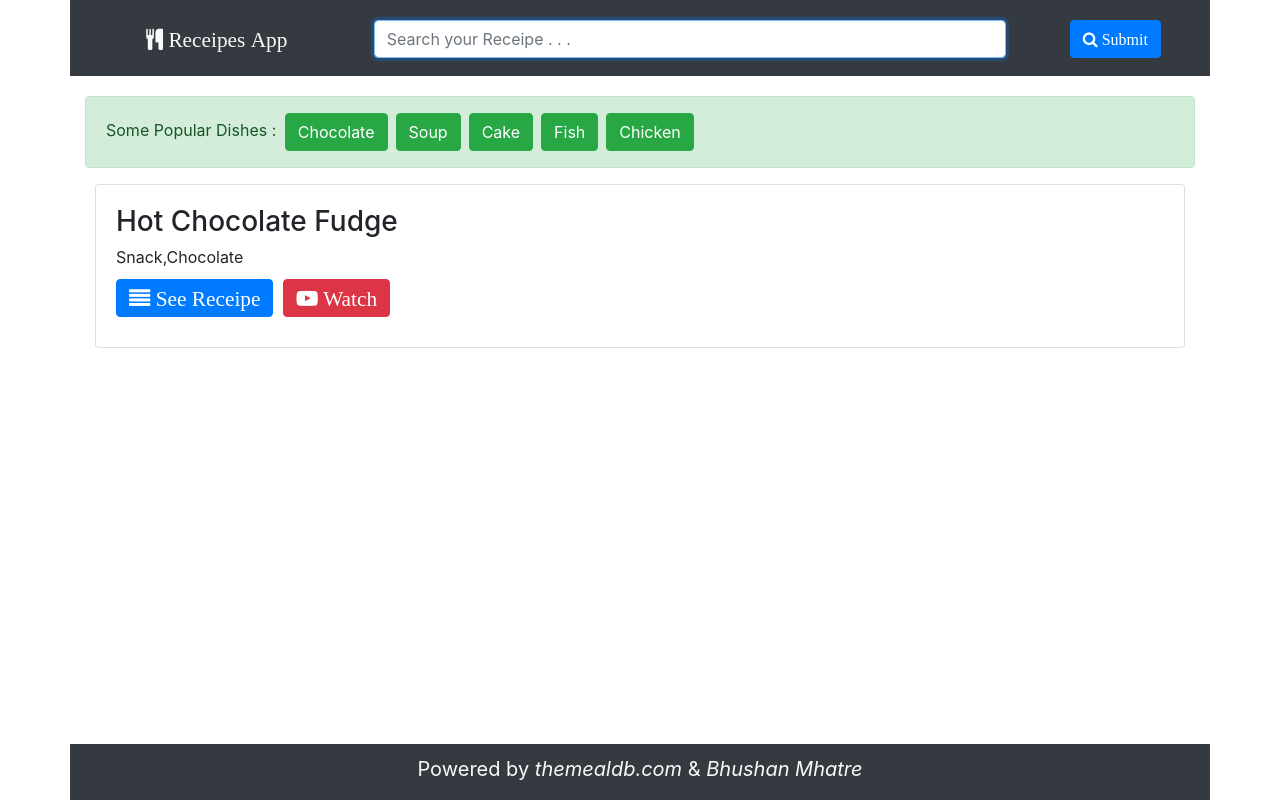
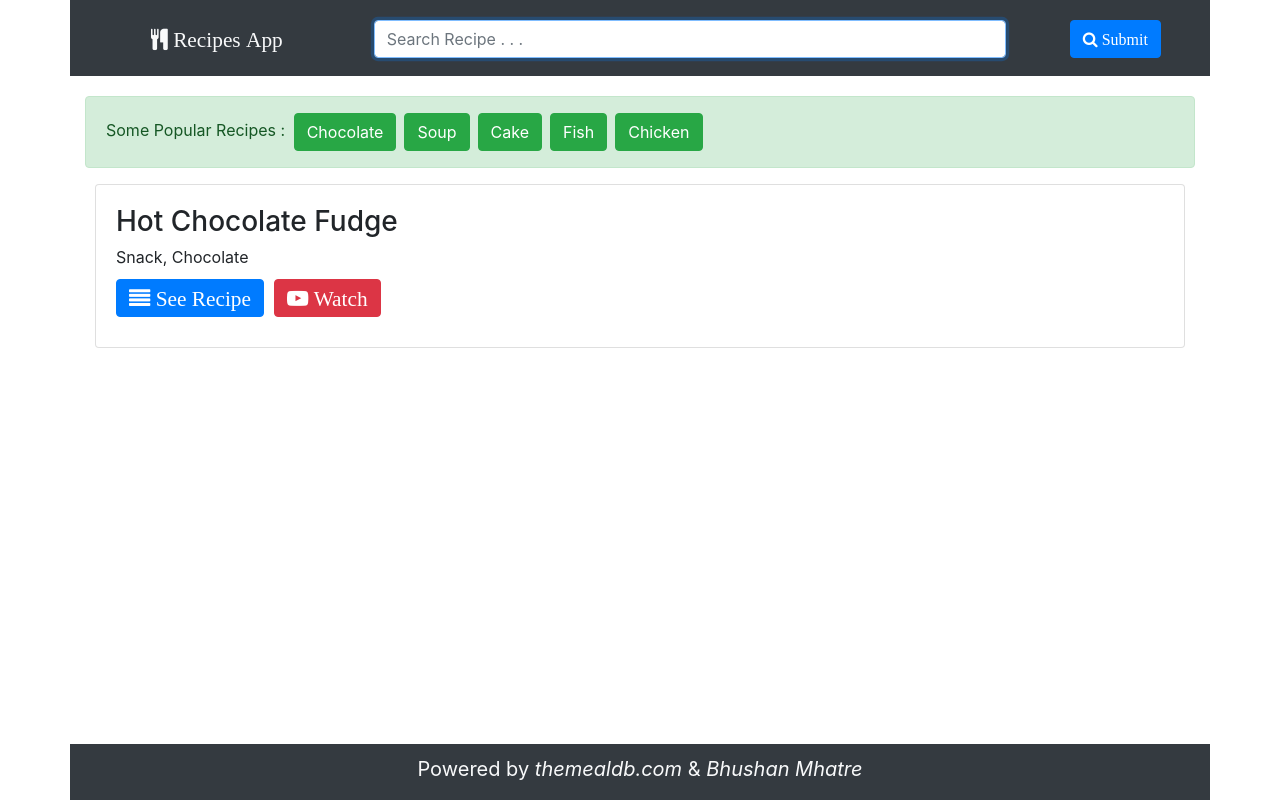
Before and after one commit to thebhushanmhatre/food-recipe-app, a React (Create React App) app: page / in a window 1280 px wide. Built offline with nearby package versions, Linux system fonts and the light colour scheme.

Commit message:
Correcting Minor Spelling Mistakes

```diff
--- a/src/App.js
+++ b/src/App.js
@@ -12,28 +12,28 @@ export default function App() {
   const [input, setInput] = useState('')
 
   const getDish = async() => {
-    let receipename = document.getElementById('receipename').value
-    setInput(receipename)
-    if(receipename != null && receipename.length > 0){
-      let url = "https://www.themealdb.com/api/json/v1/1/search.php?s="+receipename
+    let recipename = document.getElementById('recipename').value
+    setInput(recipename)
+    if(recipename != null && recipename.length > 0){
+      let url = "https://www.themealdb.com/api/json/v1/1/search.php?s="+recipename
       let response = await fetch(url)
       let mealData = await response.json()
       if (mealData.meals != null){
         setData(mealData)
       }
       else if (mealData.meals==null) {
-        let msg = 'No Dishes found with name: "' + receipename + '"'
+        let msg = 'No Recipe found with name: "' + recipename + '"'
         setData({meals: [], message: msg})
       }
     }
   }
 
-  const getPopularDish = async(receipename) => {
-    let url = "https://www.themealdb.com/api/json/v1/1/search.php?s="+receipename
+  const getPopularDish = async(recipename) => {
+    let url = "https://www.themealdb.com/api/json/v1/1/search.php?s="+recipename
     let response = await fetch(url)
     let mealData = await response.json()
     setData(mealData)
-    setInput(receipename)
+    setInput(recipename)
   }
 
   const goHome = () => {
--- a/src/components/DisplayItems.js
+++ b/src/components/DisplayItems.js
@@ -46,9 +46,11 @@ function RenderItem({item}){
     <Card style={{margin: 10}}>
       <CardBody>
         <CardTitle><h3>{item.strMeal}</h3></CardTitle>
-        <CardSubtitle>{item.strTags}</CardSubtitle>
+        {(item.strTags) &&
+          <CardSubtitle>{item.strTags.split(',').join(', ')}</CardSubtitle>
+        }
       <Button color="primary" onClick={toggle} style={{ marginTop: 10, marginBottom: 10}}>
-      <i className="fa fa-align-justify fa-lg" aria-hidden="true"> See Receipe</i></Button>
+      <i className="fa fa-align-justify fa-lg" aria-hidden="true"> See Recipe</i></Button>
       <a href={item.strYoutube} target="_blank" rel="noopener noreferrer">
         <Button color="danger" onClick={toggle} style={{ margin: 10}}>
           <i className="fa fa-youtube-play fa-lg" aria-hidden="true"> Watch</i>
--- a/src/components/InputForm.js
+++ b/src/components/InputForm.js
@@ -18,12 +18,12 @@ export default function InputForm(props){
     <Row className="bg-dark text-light text-center"
       style={{paddingTop: 20,  paddingLeft: 5, paddingBottom: 10, alignItems:'center'}}>
       <Col sm='12' md='3' lg='3' className='mb-2'>
-         <i className="fa fa-cutlery fa-lg" aria-hidden="true"> Receipes App</i>
+         <i className="fa fa-cutlery fa-lg" aria-hidden="true"> Recipes App</i>
       </Col>
       <Col sm='12' md='6' lg='7' className='mb-2'>
-        <Input autoFocus={true} type="name" name="receipename" id="receipename"
+        <Input autoFocus={true} type="name" name="recipename" id="recipename"
            onChange={e => setInput(e.value)} onKeyPress={onKeyPress}
-          placeholder="Search your Receipe . . ." value={input} />
+          placeholder="Search Recipe . . ." value={input} />
       </Col>
       <Col sm='12' md='3' lg='2' className='mb-2 text-center'>
         <Button type="submit" color="primary" onClick={sendDish}>
--- a/src/components/PopularItems.js
+++ b/src/components/PopularItems.js
@@ -8,6 +8,6 @@ export default function PopularItems(props){
   })
 
   return(
-    <Alert color="success" style={{marginTop: 20}} >Some Popular Dishes : {popular_items}</Alert>
+    <Alert color="success" style={{marginTop: 20}} >Some Popular Recipes : {popular_items}</Alert>
   )
 }
```
